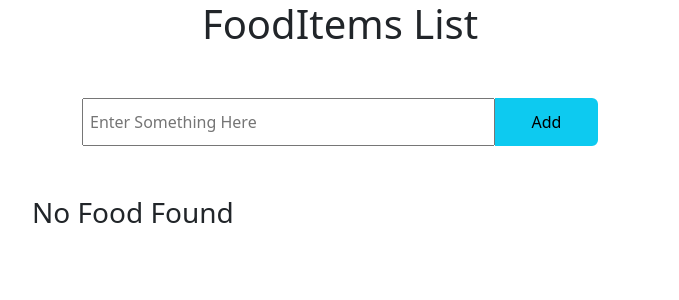
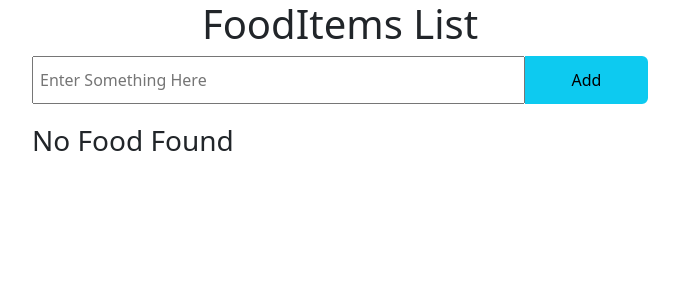
Before and after one commit to RanaUmair000/React-JS-To-Do-App, a React (Vite) app in the folder Practice/Practice/: page / in a window 1280 px wide. Shown: the top 300 px of the page, without its empty margins (300-979 px from the left). Built offline with nearby package versions, Linux system fonts and the light colour scheme.

Commit message:
Update App.css

```diff
--- a/Practice/Practice/src/App.css
+++ b/Practice/Practice/src/App.css
@@ -23,11 +23,6 @@ h1{
   border: 2px solid #0dcaf0;
 }
 
-.input-sec{
-  margin: 50px;
-  padding: 0px;
-}
-
 input{
   width: 80%;
   padding: 10px 6px;
```
